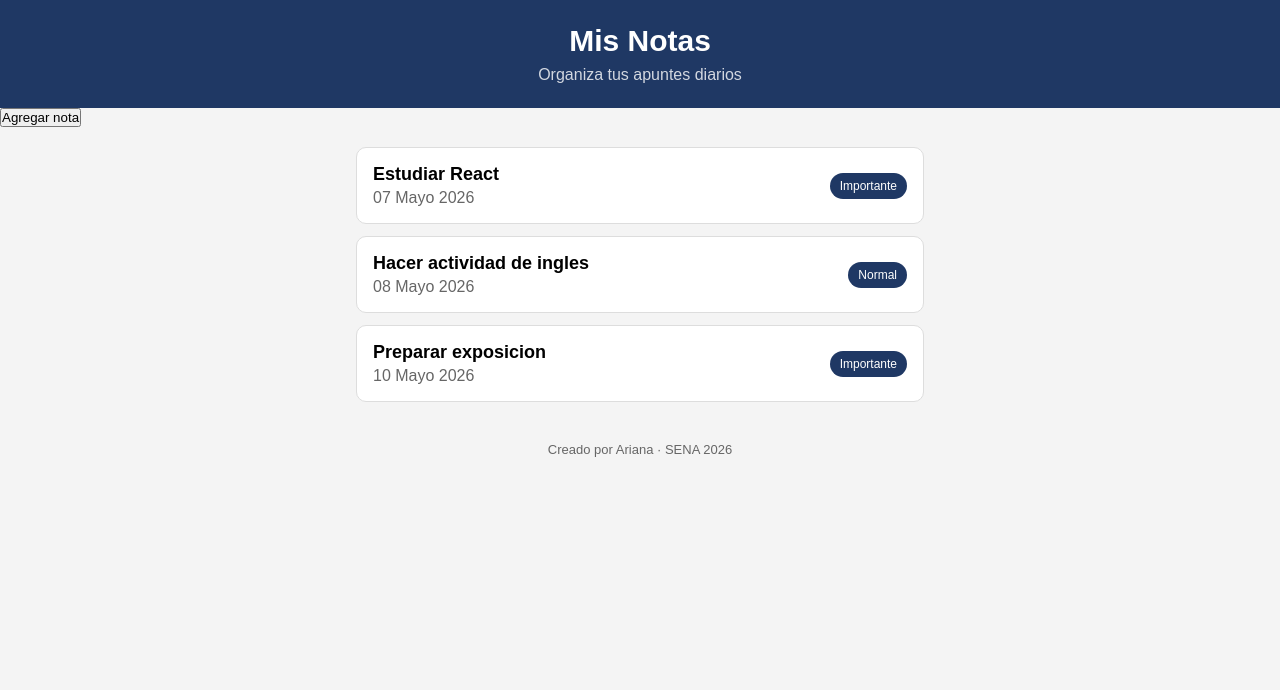
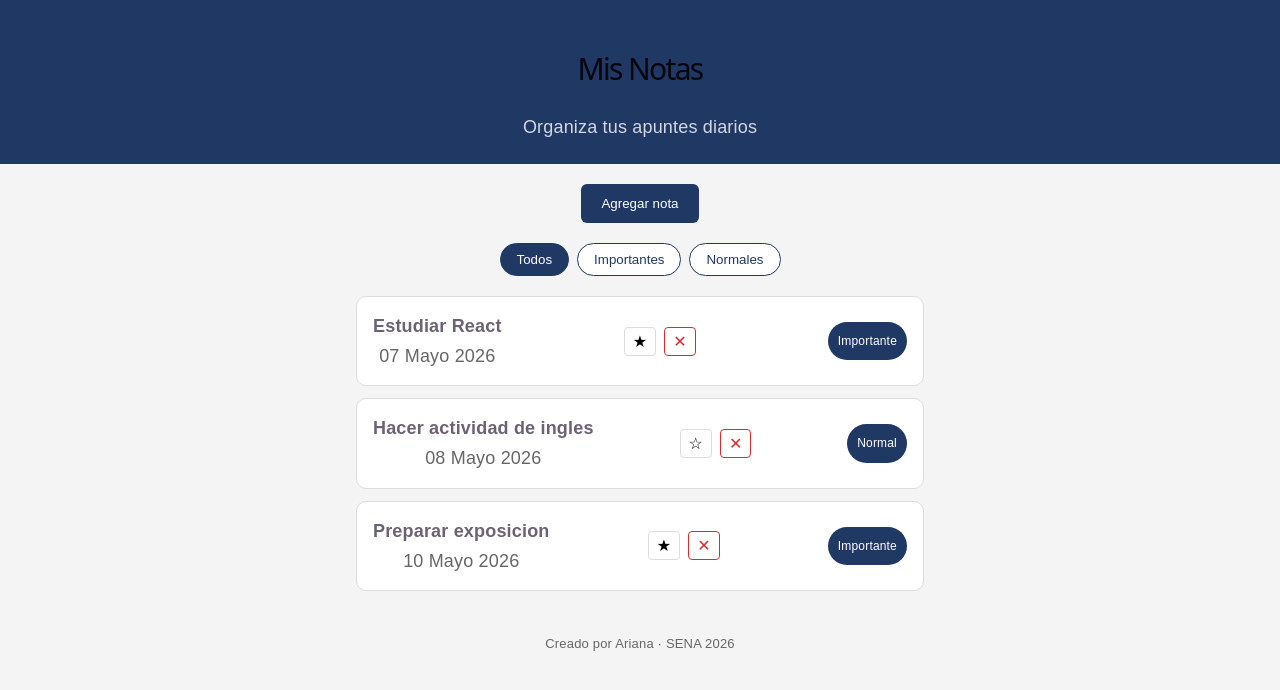
Before and after one commit to Ariana15-ro/Notas, a React (Vite) app: page / in a window 1280 px wide. Shown: the top 690 px of the page. Built offline with nearby package versions, Linux system fonts and the light colour scheme.

Commit message:
Implementar eliminacion de notas con filter

```diff
--- a/src/App.css
+++ b/src/App.css
@@ -60,6 +60,49 @@
   cursor: pointer;
 }
 
+/* BOTON TOGGLE */
+
+.boton-toggle {
+  margin: 20px auto;
+  display: block;
+  padding: 12px 20px;
+  border: none;
+  border-radius: 6px;
+  background-color: #1f3864;
+  color: white;
+  cursor: pointer;
+}
+
+.texto-preview {
+  margin-top: 10px;
+  color: #666;
+}
+
+/* FILTROS */
+
+.filtros {
+  display: flex;
+  gap: 8px;
+  justify-content: center;
+  margin: 20px auto;
+  max-width: 600px;
+  padding: 0 16px;
+}
+
+.filtros button {
+  padding: 8px 16px;
+  border: 1px solid #1f3864;
+  border-radius: 20px;
+  background: white;
+  color: #1f3864;
+  cursor: pointer;
+}
+
+.filtro-activo {
+  background-color: #1f3864 !important;
+  color: white !important;
+}
+
 /* LISTA */
 
 .lista {
@@ -99,6 +142,26 @@
   font-size: 12px;
 }
 
+.item__acciones {
+  display: flex;
+  gap: 8px;
+  margin-right: 10px;
+}
+
+.boton-accion {
+  background: none;
+  border: 1px solid #ddd;
+  border-radius: 4px;
+  padding: 4px 8px;
+  cursor: pointer;
+  font-size: 16px;
+}
+
+.boton-eliminar {
+  color: #d32f2f;
+  border-color: #d32f2f;
+}
+
 /* PIE */
 
 .pie {
@@ -114,7 +177,6 @@
 /* RESPONSIVE */
 
 @media (max-width: 600px) {
-
   .encabezado__titulo {
     font-size: 22px;
   }
@@ -128,22 +190,4 @@
   .lista {
     padding: 0 10px;
   }
-.boton-toggle {
-  margin: 20px auto;
-  display: block;
-  padding: 12px 20px;
-  border: none;
-  border-radius: 6px;
-  background-color: #1f3864;
-  color: white;
-  cursor: pointer;
 }
-
-.texto-preview {
-  margin-top: 10px;
-  color: #666;
-}
-
-
-
-}
--- a/src/App.jsx
+++ b/src/App.jsx
@@ -6,27 +6,7 @@ function App() {
   const [mostrarFormulario, setMostrarFormulario] = useState(false)
 
   const [nuevaNota, setNuevaNota] = useState("")
-
-  const manejarEnvio = (evento) => {
-
-    evento.preventDefault()
-
-    if (nuevaNota.trim() === "") {
-      alert("Por favor escribe una nota")
-      return
-    }
-
-    const nueva = {
-      id: Date.now(),
-      titulo: nuevaNota,
-      fecha: 'Hoy',
-      importante: false
-    }
-
-    setNotas([nueva, ...notas])
-
-    setNuevaNota("")
-  }
+  const [filtro, setFiltro] = useState('todos')
 
   const [notas, setNotas] = useState([
     {
@@ -50,6 +30,43 @@ function App() {
       importante: true
     }
   ])
+
+  const manejarEnvio = (evento) => {
+
+    evento.preventDefault()
+
+    if (nuevaNota.trim() === "") {
+      alert("Por favor escribe una nota")
+      return
+    }
+
+    const nueva = {
+      id: Date.now(),
+      titulo: nuevaNota,
+      fecha: 'Hoy',
+      importante: false
+    }
+
+    setNotas([nueva, ...notas])
+
+    setNuevaNota("")
+  }
+
+  const eliminarNota = (id) => {
+    setNotas(notas.filter(nota => nota.id !== id))
+  }
+
+  const toggleImportante = (id) => {
+    setNotas(notas.map(nota =>
+      nota.id === id ? { ...nota, importante: !nota.importante } : nota
+    ))
+  }
+
+  const notasFiltradas = notas.filter(nota => {
+    if (filtro === 'importantes') return nota.importante
+    if (filtro === 'normales') return !nota.importante
+    return true
+  })
 
   return (
     <div className="app">
@@ -113,9 +130,30 @@ function App() {
 
       )}
 
+      <div className="filtros">
+        <button
+          className={filtro === 'todos' ? 'filtro-activo' : ''}
+          onClick={() => setFiltro('todos')}
+        >
+          Todos
+        </button>
+        <button
+          className={filtro === 'importantes' ? 'filtro-activo' : ''}
+          onClick={() => setFiltro('importantes')}
+        >
+          Importantes
+        </button>
+        <button
+          className={filtro === 'normales' ? 'filtro-activo' : ''}
+          onClick={() => setFiltro('normales')}
+        >
+          Normales
+        </button>
+      </div>
+
       <ul className="lista">
 
-        {notas.map(nota => (
+        {notasFiltradas.map(nota => (
 
           <article
             className="item"
@@ -132,6 +170,22 @@ function App() {
                 {nota.fecha}
               </p>
 
+            </div>
+
+            <div className="item__acciones">
+              <button
+                className="boton-accion"
+                onClick={() => toggleImportante(nota.id)}
+              >
+                {nota.importante ? '★' : '☆'}
+              </button>
+
+              <button
+                className="boton-accion boton-eliminar"
+                onClick={() => eliminarNota(nota.id)}
+              >
+                ✕
+              </button>
             </div>
 
             <span className="item__estado">
--- a/src/index.css
+++ b/src/index.css
@@ -3,7 +3,6 @@
   padding: 0;
   box-sizing: border-box;
 }
-
 
 :root {
   --text: #6b6375;
@@ -31,46 +30,19 @@
   text-rendering: optimizeLegibility;
   -webkit-font-smoothing: antialiased;
   -moz-osx-font-smoothing: grayscale;
-
-  @media (max-width: 1024px) {
-    font-size: 16px;
-  }
-}
-
-@media (prefers-color-scheme: dark) {
-  :root {
-    --text: #9ca3af;
-    --text-h: #f3f4f6;
-    --bg: #16171d;
-    --border: #2e303a;
-    --code-bg: #1f2028;
-    --accent: #c084fc;
-    --accent-bg: rgba(192, 132, 252, 0.15);
-    --accent-border: rgba(192, 132, 252, 0.5);
-    --social-bg: rgba(47, 48, 58, 0.5);
-    --shadow:
-      rgba(0, 0, 0, 0.4) 0 10px 15px -3px, rgba(0, 0, 0, 0.25) 0 4px 6px -2px;
-  }
-
-  #social .button-icon {
-    filter: invert(1) brightness(2);
-  }
 }
 
 body {
   margin: 0;
+  background: #f4f4f4;
 }
 
 #root {
-  width: 1126px;
+  width: 100%;
   max-width: 100%;
   margin: 0 auto;
   text-align: center;
-  border-inline: 1px solid var(--border);
   min-height: 100svh;
-  display: flex;
-  flex-direction: column;
-  box-sizing: border-box;
 }
 
 h1,
--- a/src/main.jsx
+++ b/src/main.jsx
@@ -1,7 +1,7 @@
 import React from 'react'
 import ReactDOM from 'react-dom/client'
 import App from './App'
-
+import './index.css'
 import './App.css'
 
 ReactDOM.createRoot(document.getElementById('root')).render(
```
